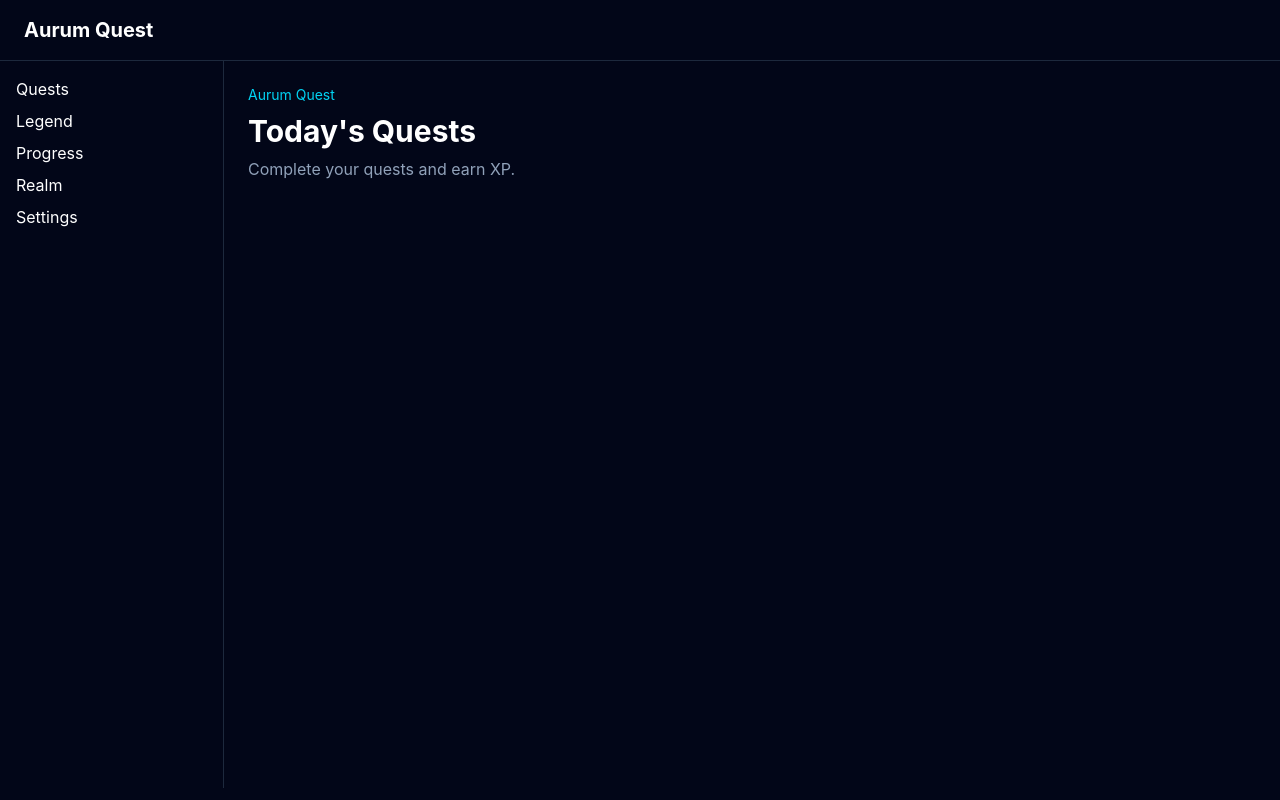
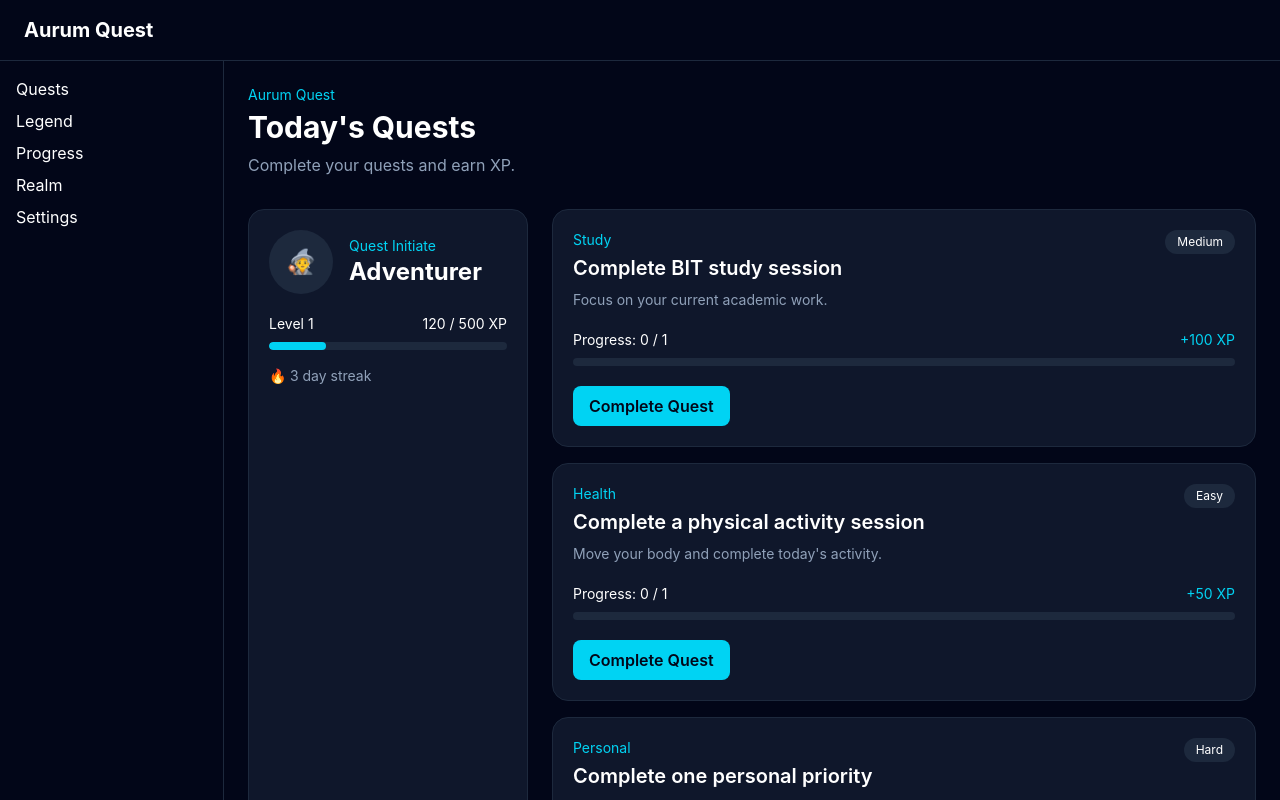
Before and after one commit to Yogesh-Dhakal34/Aurum-Quest, a React (Vite) app: page / in a window 1280 px wide. Shown: the top 800 px of the page. Built offline with nearby package versions, Linux system fonts and the light colour scheme.

Commit message:
feat: add player and quest cards

```diff
--- /dev/null
+++ b/src/components/PlayerCard.tsx
@@ -0,0 +1,46 @@
+import type { Player } from '../types/player'
+
+type PlayerCardProps = {
+  player: Player
+}
+
+function PlayerCard({ player }: PlayerCardProps) {
+  const xpPercentage = (player.currentXp / player.xpToNextLevel) * 100
+
+  return (
+    <section className="rounded-2xl border border-slate-800 bg-slate-900 p-5">
+      <div className="flex items-center gap-4">
+        <div className="flex h-16 w-16 items-center justify-center rounded-full bg-slate-800 text-2xl">
+          🧙
+        </div>
+
+        <div>
+          <p className="text-sm text-cyan-400">{player.title}</p>
+          <h2 className="text-2xl font-bold">{player.name}</h2>
+        </div>
+      </div>
+
+      <div className="mt-5">
+        <div className="mb-2 flex justify-between text-sm">
+          <span>Level {player.level}</span>
+          <span>
+            {player.currentXp} / {player.xpToNextLevel} XP
+          </span>
+        </div>
+
+        <div className="h-2 overflow-hidden rounded-full bg-slate-800">
+          <div
+            className="h-full rounded-full bg-cyan-400"
+            style={{ width: `${xpPercentage}%` }}
+          />
+        </div>
+      </div>
+
+      <p className="mt-4 text-sm text-slate-400">
+        🔥 {player.streak} day streak
+      </p>
+    </section>
+  )
+}
+
+export default PlayerCard
--- /dev/null
+++ b/src/components/QuestCard.tsx
@@ -0,0 +1,61 @@
+import type { Quest } from '../types/quest'
+
+type QuestCardProps = {
+  quest: Quest
+}
+
+function QuestCard({ quest }: QuestCardProps) {
+  const progressPercentage = (quest.progress / quest.target) * 100
+
+  return (
+    <article className="rounded-2xl border border-slate-800 bg-slate-900 p-5">
+      <div className="flex items-start justify-between gap-4">
+        <div>
+          <p className="text-sm text-cyan-400">
+            {quest.category}
+          </p>
+
+          <h3 className="mt-1 text-xl font-semibold">
+            {quest.title}
+          </h3>
+
+          <p className="mt-2 text-sm text-slate-400">
+            {quest.description}
+          </p>
+        </div>
+
+        <span className="rounded-full bg-slate-800 px-3 py-1 text-xs">
+          {quest.difficulty}
+        </span>
+      </div>
+
+      <div className="mt-5">
+        <div className="mb-2 flex justify-between text-sm">
+          <span>
+            Progress: {quest.progress} / {quest.target}
+          </span>
+
+          <span className="text-cyan-400">
+            +{quest.xpReward} XP
+          </span>
+        </div>
+
+        <div className="h-2 overflow-hidden rounded-full bg-slate-800">
+          <div
+            className="h-full rounded-full bg-cyan-400"
+            style={{ width: `${progressPercentage}%` }}
+          />
+        </div>
+      </div>
+
+      <button
+        type="button"
+        className="mt-5 rounded-lg bg-cyan-400 px-4 py-2 font-semibold text-slate-950"
+      >
+        Complete Quest
+      </button>
+    </article>
+  )
+}
+
+export default QuestCard
--- /dev/null
+++ b/src/data/player.ts
@@ -0,0 +1,10 @@
+import type { Player } from '../types/player'
+
+export const player: Player = {
+  name: 'Adventurer',
+  title: 'Quest Initiate',
+  level: 1,
+  currentXp: 120,
+  xpToNextLevel: 500,
+  streak: 3,
+}
--- /dev/null
+++ b/src/data/quests.ts
@@ -0,0 +1,34 @@
+import type { Quest } from '../types/quest'
+
+export const todaysQuests: Quest[] = [
+  {
+    id: 'study-01',
+    title: 'Complete BIT study session',
+    description: 'Focus on your current academic work.',
+    category: 'Study',
+    difficulty: 'Medium',
+    xpReward: 100,
+    progress: 0,
+    target: 1,
+  },
+  {
+    id: 'health-01',
+    title: 'Complete a physical activity session',
+    description: "Move your body and complete today's activity.",
+    category: 'Health',
+    difficulty: 'Easy',
+    xpReward: 50,
+    progress: 0,
+    target: 1,
+  },
+  {
+    id: 'personal-01',
+    title: 'Complete one personal priority',
+    description: 'Finish one meaningful task from your personal list.',
+    category: 'Personal',
+    difficulty: 'Hard',
+    xpReward: 150,
+    progress: 0,
+    target: 1,
+  },
+]
--- a/src/pages/QuestsPage.tsx
+++ b/src/pages/QuestsPage.tsx
@@ -1,15 +1,32 @@
+import PlayerCard from '../components/PlayerCard'
+import QuestCard from '../components/QuestCard'
+import { player } from '../data/player'
+import { todaysQuests } from '../data/quests'
+
 function QuestsPage() {
   return (
-    <section>
-      <p className="mb-2 text-sm text-cyan-400">Aurum Quest</p>
+    <section className="mx-auto max-w-6xl">
+      <div className="mb-8">
+        <p className="text-sm text-cyan-400">Aurum Quest</p>
 
-      <h2 className="text-3xl font-bold">
-        Today's Quests
-      </h2>
+        <h2 className="mt-1 text-3xl font-bold">
+          Today's Quests
+        </h2>
 
-      <p className="mt-2 text-slate-400">
-        Complete your quests and earn XP.
-      </p>
+        <p className="mt-2 text-slate-400">
+          Complete your quests and earn XP.
+        </p>
+      </div>
+
+      <div className="grid gap-6 lg:grid-cols-[280px_1fr]">
+        <PlayerCard player={player} />
+
+        <div className="space-y-4">
+          {todaysQuests.map((quest) => (
+            <QuestCard key={quest.id} quest={quest} />
+          ))}
+        </div>
+      </div>
     </section>
   )
 }
--- /dev/null
+++ b/src/types/player.ts
@@ -0,0 +1,9 @@
+export type Player = {
+  name: string
+  title: string
+  level: number
+  currentXp: number
+  xpToNextLevel: number
+  streak: number
+  avatarUrl?: string
+}
--- /dev/null
+++ b/src/types/quest.ts
@@ -0,0 +1,18 @@
+export type QuestDifficulty = 'Easy' | 'Medium' | 'Hard'
+
+export type QuestCategory =
+  | 'Study'
+  | 'Health'
+  | 'Work'
+  | 'Personal'
+
+export type Quest = {
+  id: string
+  title: string
+  description: string
+  category: QuestCategory
+  difficulty: QuestDifficulty
+  xpReward: number
+  progress: number
+  target: number
+}
```
